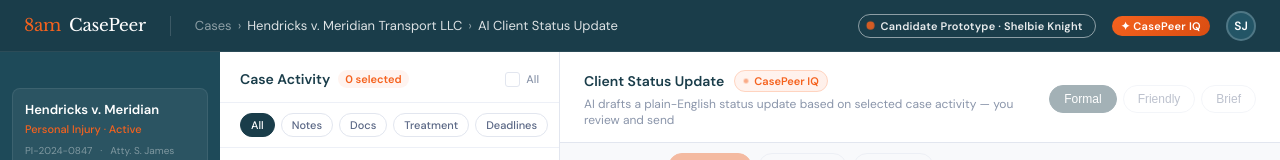
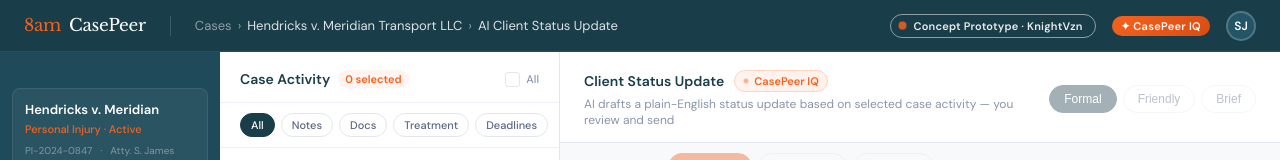
Before and after one commit to shelbieknight/8am-prototype, a plain HTML site: page index.html in a window 1280 px wide. Shown: the top 160 px of the page. Drawn offline with nearby package versions, Linux system fonts and the light colour scheme.

Commit message:
Change prototype label to Concept Prototype · KnightVzn
Co-Authored-By: Claude Opus 5.5 <noreply@anthropic.com>
Claude-Session: https://claude.ai/code/session_016z4S3ojketq5pqWCMAQJ71

```diff
--- a/index.html
+++ b/index.html
@@ -1432,7 +1432,7 @@
     <div class="hamburger-line"></div>
   </button>
   <div class="topnav-right">
-    <div class="proto-label"><div class="proto-pulse"></div>Candidate Prototype · Shelbie Knight</div>
+    <div class="proto-label"><div class="proto-pulse"></div>Concept Prototype · KnightVzn</div>
     <div class="badge-ai">✦ CasePeer IQ</div>
     <div class="avatar">SJ</div>
   </div>
```
